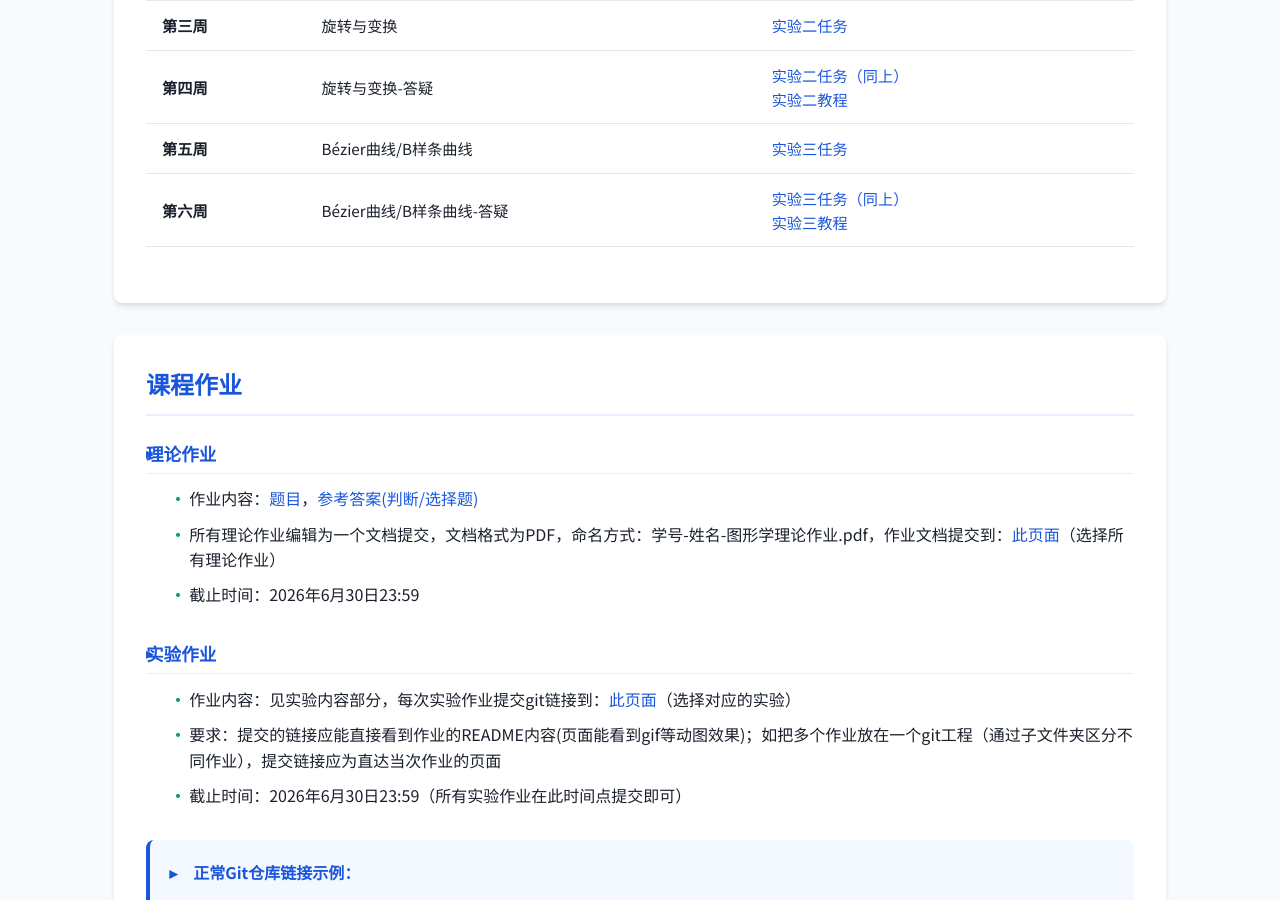
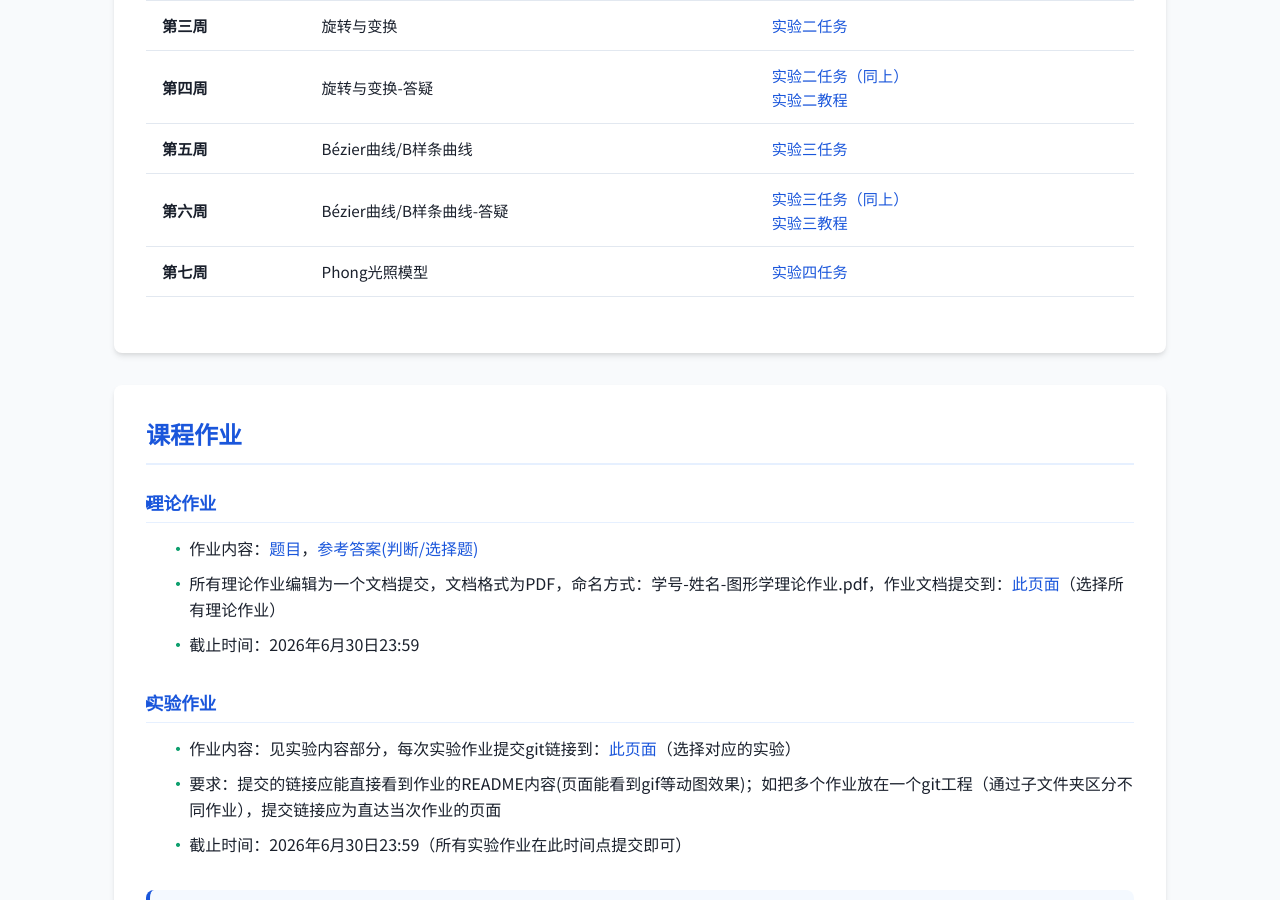
Before and after one commit to zhwinfo/zhwinfo.github.io, a Jekyll site: the page cg/index.html, which Jekyll copies as it is, in a window 1280 px wide and 900 px high, scrolled down 2197 px. Built offline with Jekyll 4.4.1, drawn with Linux system fonts in a browser that asks for light colours.

Commit message:
fast update

```diff
--- a/cg/index.html
+++ b/cg/index.html
@@ -561,6 +561,15 @@
                             </td>
                         </tr>
                     </tbody>
+                    <tbody>
+                        <tr>
+                            <td><strong>第七周</strong></td>
+                            <td>Phong光照模型</td>
+                            <td>
+                                <a href="https://bnu-3dv-lab.feishu.cn/wiki/GiJmw0RnZikrodkDYyIc09bDnxf" target="_blank">实验四任务</a><br>
+                            </td>
+                        </tr>
+                    </tbody>
                 </table>
             </div>
         </section>
```
